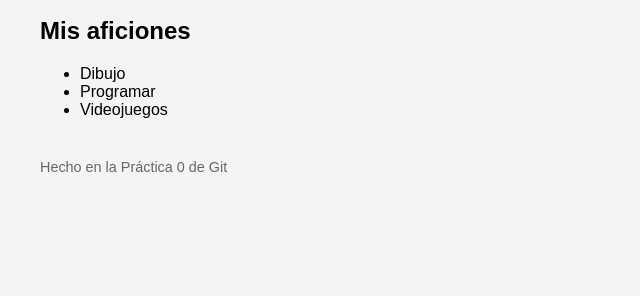
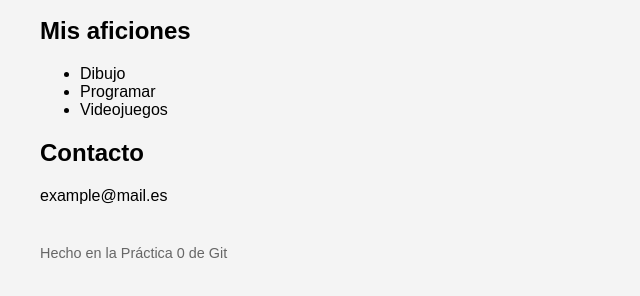
Before and after one commit to mariaalcobendas/MI_PRIMER_REPO, a plain HTML site: page index.html in a window 1280 px wide. Shown: the part 236-532 px from the top of the page, without its empty margins (0-640 px from the left). Drawn offline with Linux system fonts and the light colour scheme.

Commit message:
Añade sección Contacto y un correo inventado

```diff
--- a/index.html
+++ b/index.html
@@ -18,6 +18,8 @@
         <li>Programar</li>
         <li>Videojuegos</li>
     </ul>
+    <h2>Contacto</h2>
+    <p>example@mail.es</p>
     <footer><p>Hecho en la Práctica 0 de Git</p></footer>
 </body>
 
```
